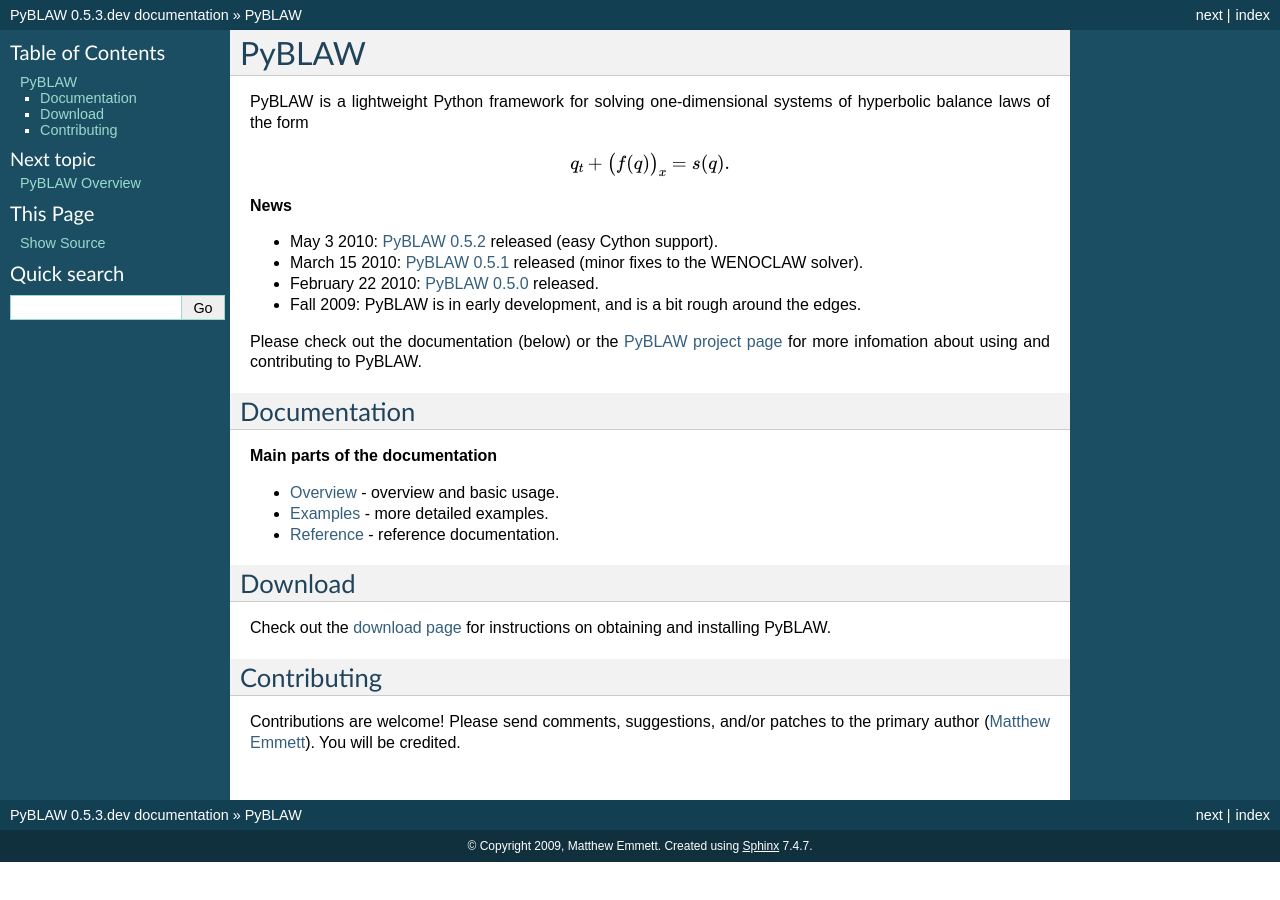
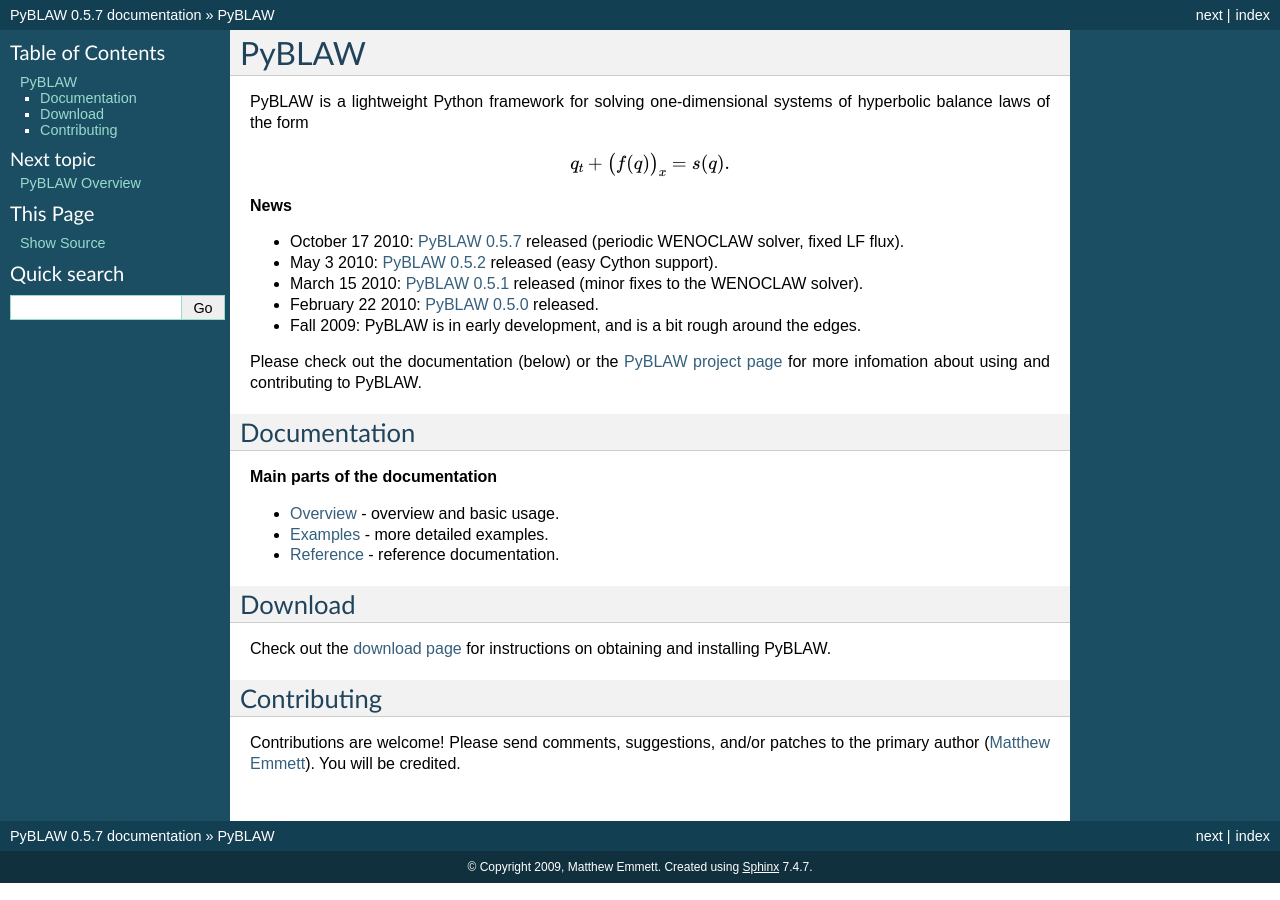
Before and after one commit to memmett/PyBLAW, a Sphinx documentation site: the page built from docs/index.rst, in a window 1280 px wide. Built offline with Sphinx 7.4.7, drawn with Linux system fonts in a browser that asks for light colours; formulas are drawn with MathJax 3; the version number is read from the project's files by our own code.

Commit message:
PyBLAW release v0.5.7.

```diff
--- a/docs/index.rst
+++ b/docs/index.rst
@@ -8,6 +8,7 @@ systems of hyperbolic balance laws of the form
 
 **News**
 
+* October 17 2010: `PyBLAW 0.5.7`_ released (periodic WENOCLAW solver, fixed LF flux).
 * May 3 2010: `PyBLAW 0.5.2`_ released (easy Cython support).
 * March 15 2010: `PyBLAW 0.5.1`_ released (minor fixes to the WENOCLAW solver).
 * February 22 2010: `PyBLAW 0.5.0`_ released.
@@ -56,3 +57,4 @@ patches to the primary author (`Matthew Emmett`_).  You will be credited.
 .. _`PyBLAW 0.5.0`: http://github.com/memmett/PyBLAW/downloads
 .. _`PyBLAW 0.5.1`: http://github.com/memmett/PyBLAW/downloads
 .. _`PyBLAW 0.5.2`: http://github.com/memmett/PyBLAW/downloads
+.. _`PyBLAW 0.5.7`: http://github.com/memmett/PyBLAW/downloads
--- a/version.py
+++ b/version.py
@@ -1 +1 @@
-version = '0.5.3.dev'
+version = '0.5.7'
```
